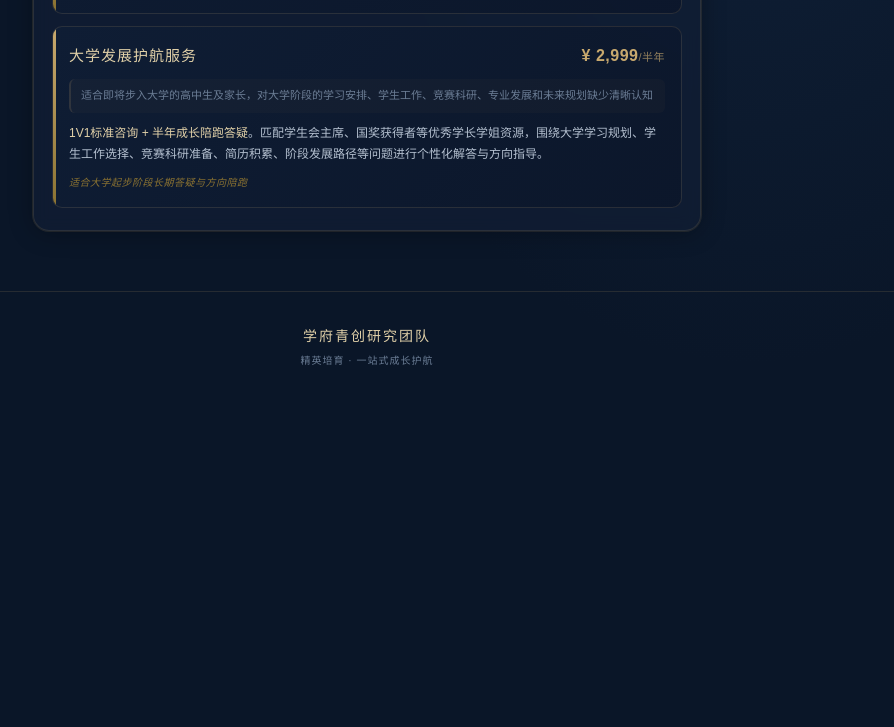
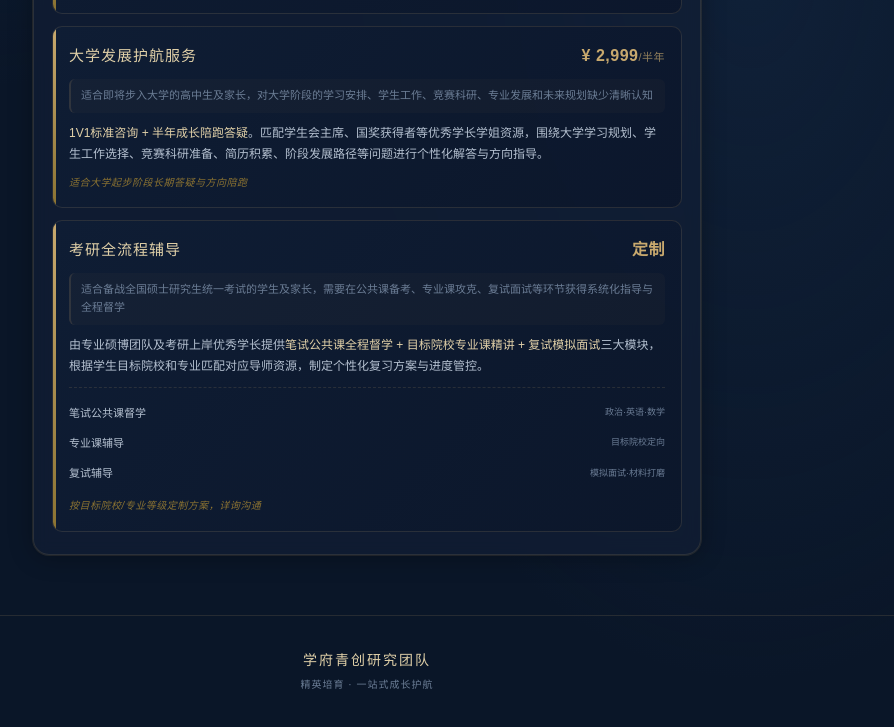
Before and after one commit to xby6530/xuefu-price, a plain HTML site: page price-table-no-compete.html in a window 1280 px wide. Shown: the part 1848-2575 px from the top of the page, without its empty margins (273-1167 px from the left). Before the commit the page ends 2258 px from the top, so only its background shows below. Drawn offline with Linux system fonts and the light colour scheme.

Commit message:
新增考研全流程辅导产品卡片

```diff
--- a/price-table-no-compete.html
+++ b/price-table-no-compete.html
@@ -731,6 +731,21 @@ body::before {
       <p class="card-detail"><strong>1V1标准咨询 + 半年成长陪跑答疑</strong>。匹配学生会主席、国奖获得者等优秀学长学姐资源，围绕大学学习规划、学生工作选择、竞赛科研准备、简历积累、阶段发展路径等问题进行个性化解答与方向指导。</p>
       <p class="card-note">适合大学起步阶段长期答疑与方向陪跑</p>
     </article>
+
+    <article class="service-card">
+      <div class="card-header">
+        <h3 class="card-name">考研全流程辅导</h3>
+        <div class="card-price">定制</div>
+      </div>
+      <p class="card-scene">适合备战全国硕士研究生统一考试的学生及家长，需要在公共课备考、专业课攻克、复试面试等环节获得系统化指导与全程督学</p>
+      <p class="card-detail">由专业硕博团队及考研上岸优秀学长提供<strong>笔试公共课全程督学 + 目标院校专业课精讲 + 复试模拟面试</strong>三大模块，根据学生目标院校和专业匹配对应导师资源，制定个性化复习方案与进度管控。</p>
+      <div class="sub-list">
+        <div class="sub-item"><span class="sub-item-name">笔试公共课督学</span><span class="sub-item-tag">政治·英语·数学</span></div>
+        <div class="sub-item"><span class="sub-item-name">专业课辅导</span><span class="sub-item-tag">目标院校定向</span></div>
+        <div class="sub-item"><span class="sub-item-name">复试辅导</span><span class="sub-item-tag">模拟面试·材料打磨</span></div>
+      </div>
+      <p class="card-note">按目标院校/专业等级定制方案，详询沟通</p>
+    </article>
   </section>
 
 </main>
```
